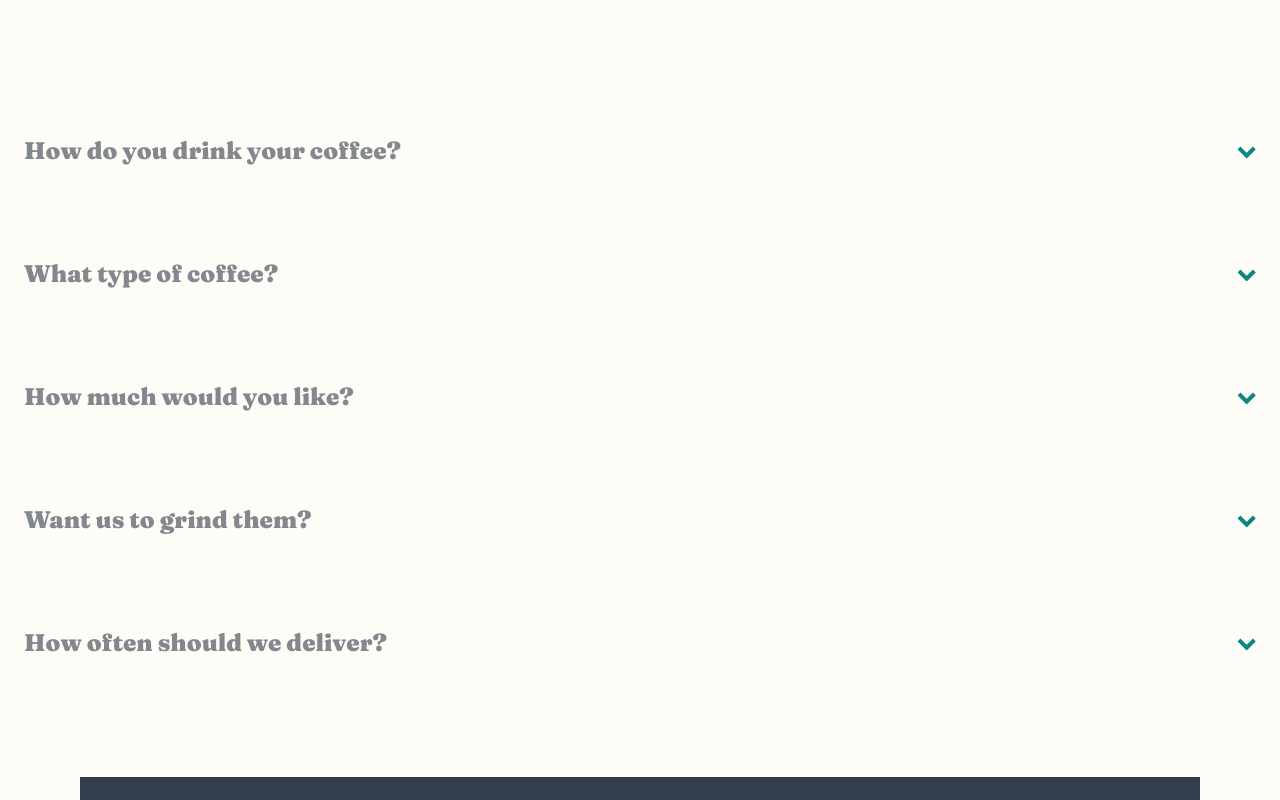
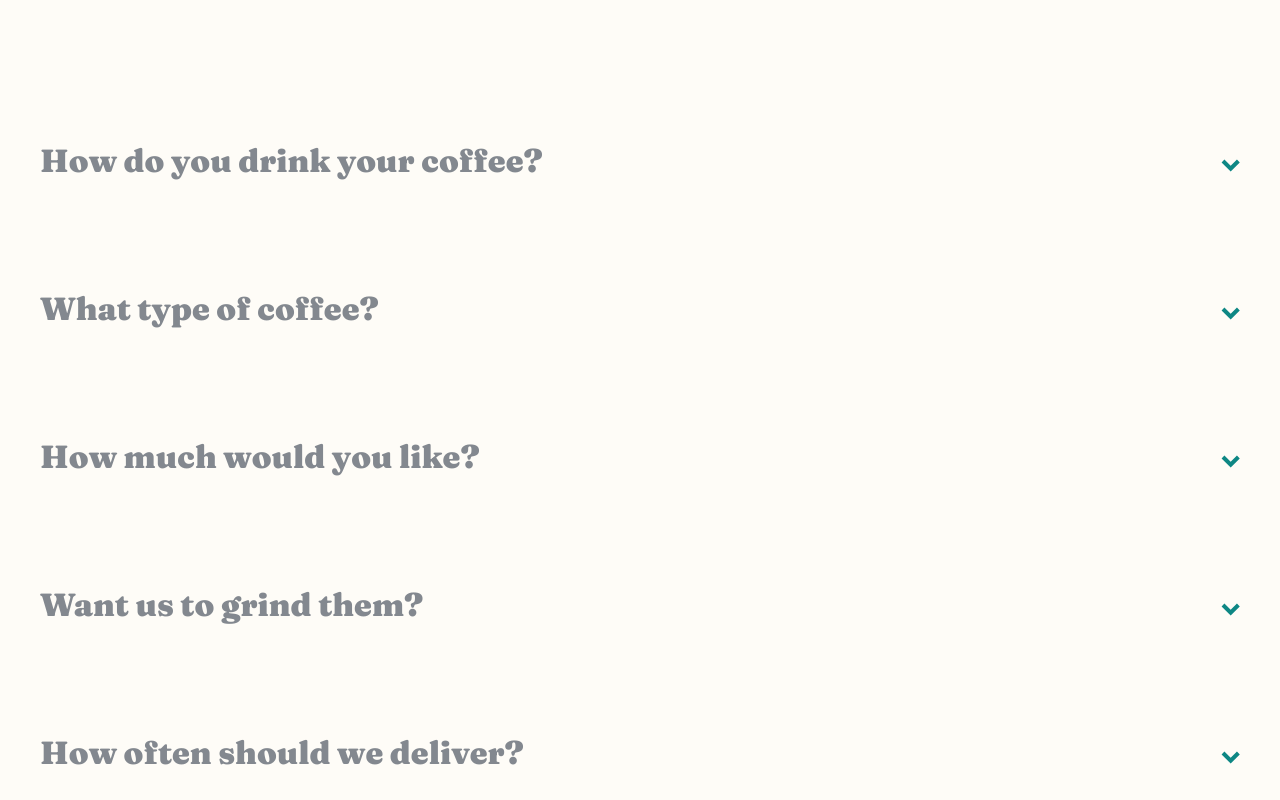
Before and after one commit to vickievien/coffee-roasters, a Next.js app: page /create in a window 1280 px wide. Shown: the part 1440-2240 px from the top of the page. Built offline with nearby package versions, Linux system fonts and the light colour scheme.

Commit message:
:lipstick: update Option section styling for tablet view for Create page

```diff
--- a/styles/Create.module.css
+++ b/styles/Create.module.css
@@ -250,3 +250,31 @@
     font-size: 16px;
     line-height: 26px;
 }
+
+@media only screen and (min-width: 768px) {
+    .option_container {
+        margin: 0 40px 145px 40px;
+    }
+    .section_container {
+        margin-bottom: 100px;
+    }
+    .section_title_container {
+        margin-bottom: 40px;
+    }
+    .question_title {
+        font-size: 32px;
+        line-height: 48px;
+    }
+    .section_cards_container {
+        display: flex;
+        gap: 10px;
+        height: 250px;
+    }
+    .card_container {
+        margin-bottom: 0;
+        padding: 32px 25px;
+    }
+    .card_title {
+        margin-bottom: 24px;
+    }
+}
```
